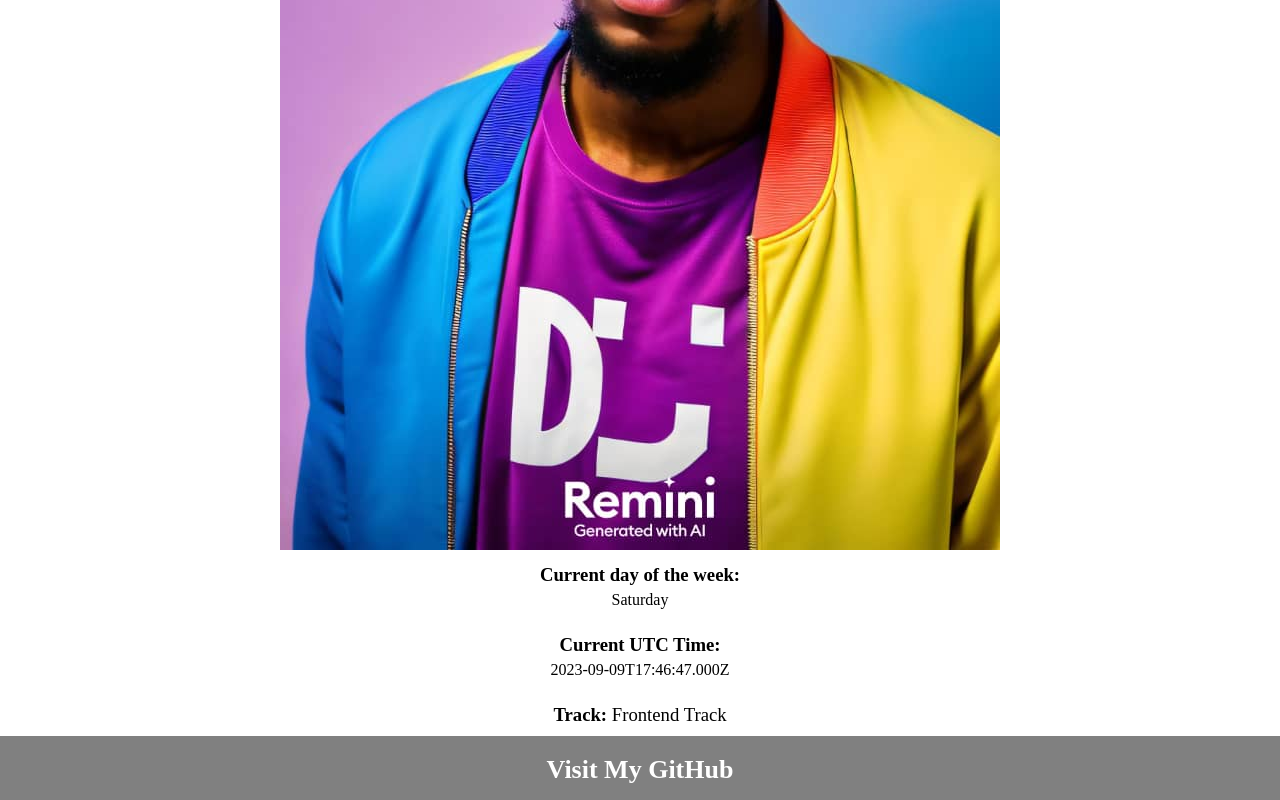
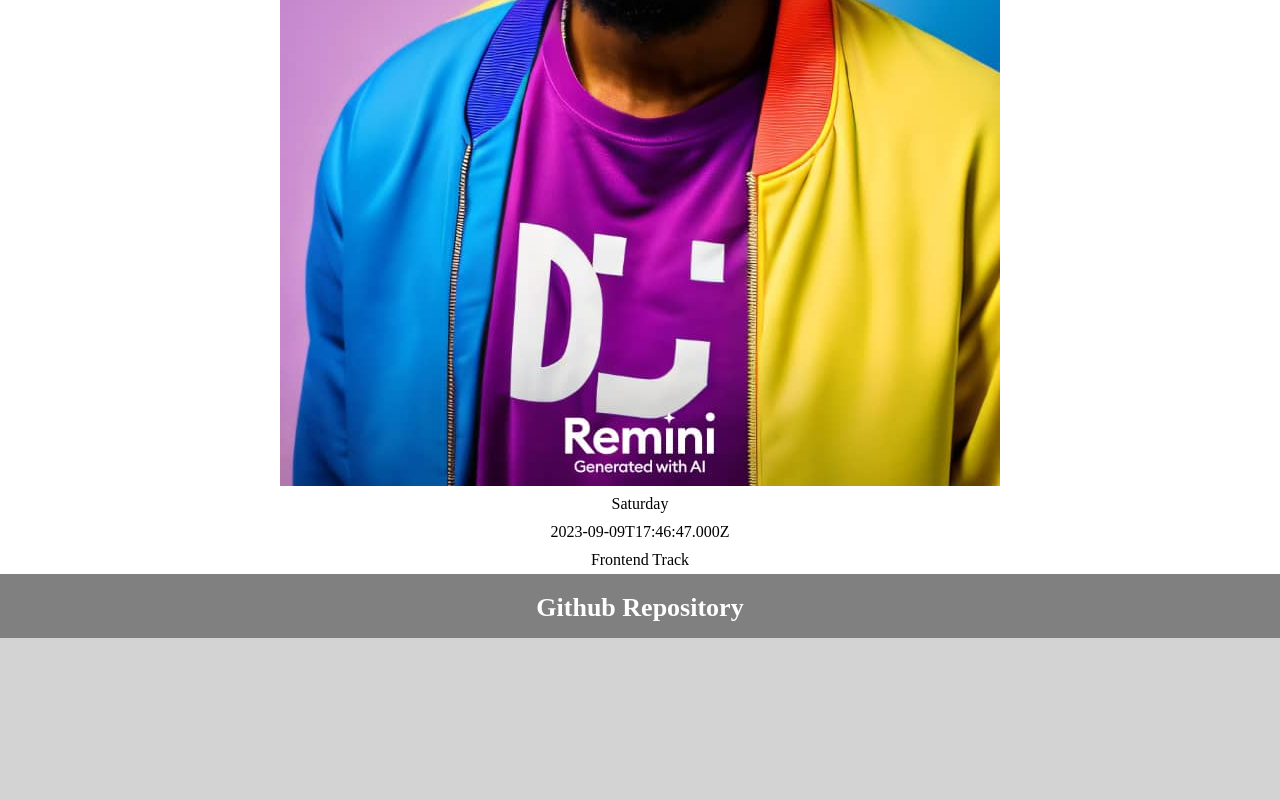
Before and after one commit to Ehigiepaul01/HNG-Internship, a plain HTML site: page index.html in a window 1280 px wide. Shown: the part 651-1451 px from the top of the page. After the commit the page ends 1289 px from the top, so only its background shows below. Drawn offline with Linux system fonts and the light colour scheme.

Commit message:
made some new changes

```diff
--- a/index.html
+++ b/index.html
@@ -7,33 +7,22 @@
     <link rel="stylesheet" href="styles.css" />
   </head>
   <body>
-    <h1>My Week one Task Solution</h1>
+
 
     <div class="personal-data">
-      <div data-testid="slackUserName">
-        <h2>Slack Username: <span>Paul Ehigie</span></h2>
-      </div>
+        <h2 data-testid="slackUserName">Paul Ehigie</h2>
 
-      <div class="slack-image">
-        <img src="./image/image.jpeg" alt="Slack Username" data-testid="slackDisplayImage" />
-      </div>
+        <img src="./image/image.jpeg" alt="Paul Ehigie" data-testid="slackDisplayImage" />
 
-      <div data-testid="currentDayOfTheWeek" class="date">
-        <h3>Current day of the week:</h3>
-        <p id="dayOfTheWeek"></p>
-      </div>
 
-      <div data-testid="currentUTCTime" class="time">
-        <h3>Current UTC Time:</h3>
-        <p id="utcTime"></p>
-      </div>
+        <p data-testid="currentDayOfTheWeek" id="dayOfTheWeek"></p>
 
-      <div data-testid="myTrack" class="track">
-        <h3>Track: <span>Frontend Track</span></h3>
-      </div>
+        <p data-testid="currentUTCTime" id="utcTime"></p>
 
-      <h1><a href="https://www.github.com/Ehigiepaul01" data-testid="githubURL"
-        >Visit My GitHub</a
+        <p data-testid="myTrack">Frontend Track</p>
+
+      <h1><a href="https://github.com/Ehigiepaul01/HNG-Internship" data-testid="githubURL"
+        >Github Repository</a
       ></h1>
     </div>
 
--- a/styles.css
+++ b/styles.css
@@ -23,20 +23,12 @@ h1 {
     color: white;
 }
 
-span {
-    font-weight: 500;
-}
-
 h2 {
     padding: 15px;
 }
 
  img {
     height: 50%;
-}
-
-.time, .date, .track {
-   padding: 10px;
 }
 
 p {
```
